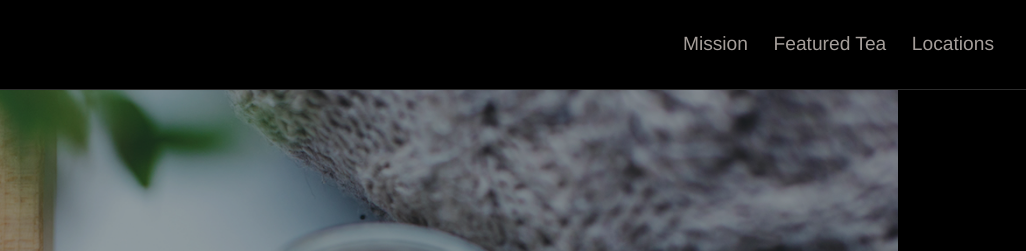
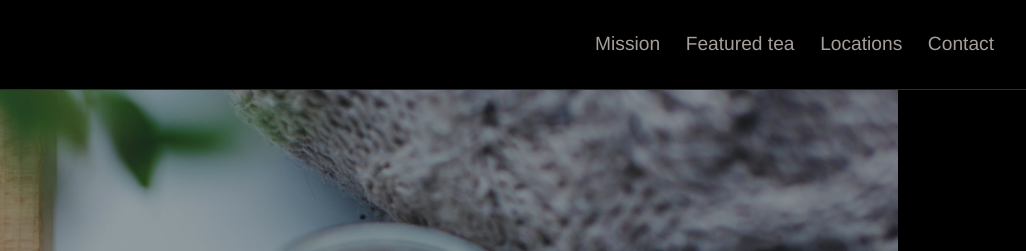
Before and after one commit to superTeee/CC-tea_cozy, a plain HTML site: page index.html in a window 1280 px wide. Shown: the top 251 px of the page, 254-1280 px from the left. Drawn offline with Linux system fonts and the light colour scheme.

Commit message:
Added contact to menu

```diff
--- a/index.html
+++ b/index.html
@@ -14,8 +14,9 @@
       </div>
       <nav class="header__nav">
         <a href="#">Mission</a>
-        <a href="#">Featured Tea</a>
+        <a href="#">Featured tea</a>
         <a href="#">Locations</a>
+        <a href="#">Contact</a>
       </nav>
     </header>
     <!-- Hero Section-->
@@ -32,6 +33,7 @@
     <section class="featured container">
       <h2 class="featured__title">Tea Of The Month</h2>
       <h4 class="featured__subtitle">Whats steeping at the Tea Cozy?</h4>
+      <!-- featured card Section-->
       <div class="featured__card-container">
         <div class="featured__card">
           <div class="featured__card-img fall"></div>
```
